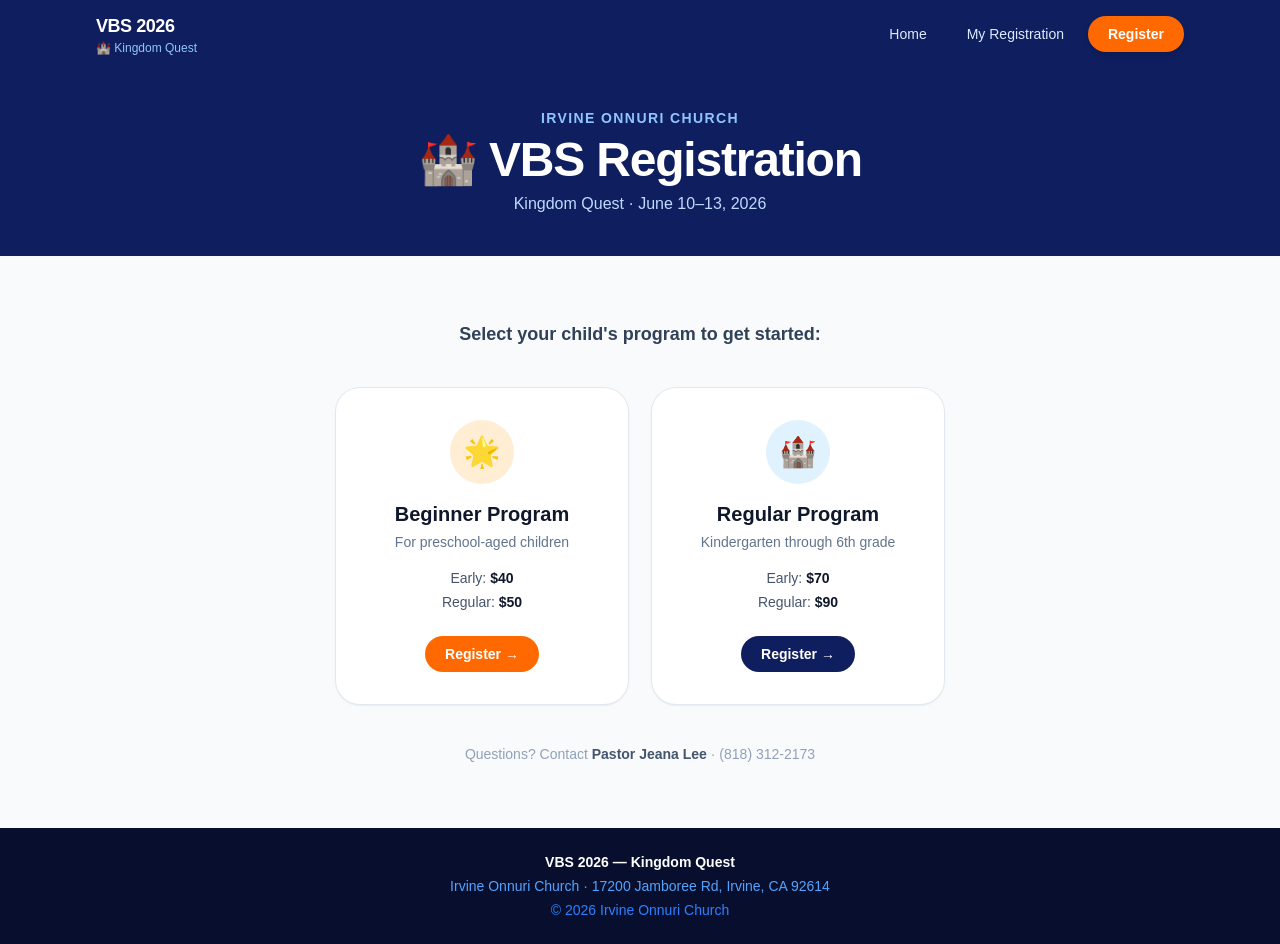
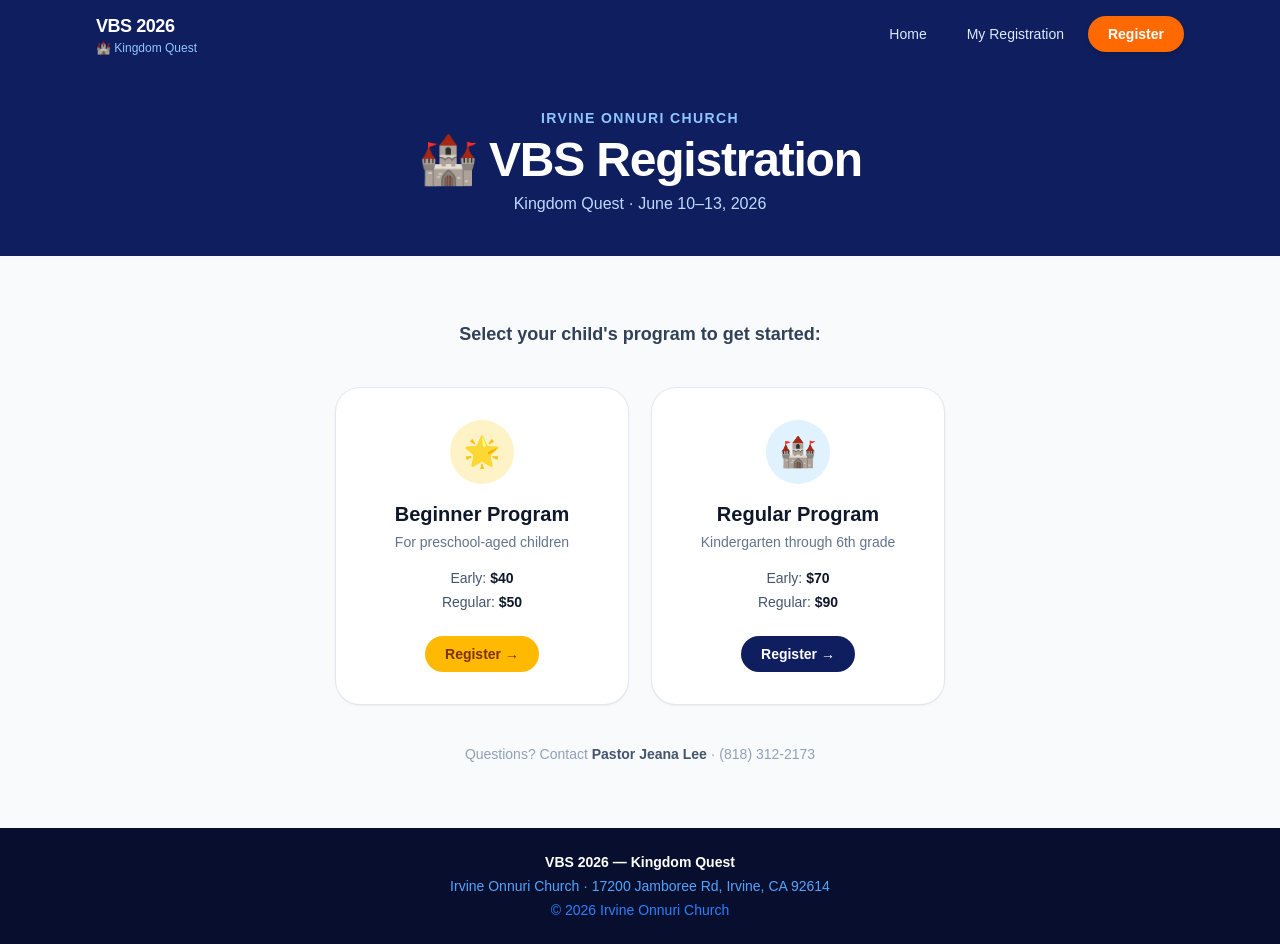
Before and after one commit to Irvine-Onnuri-Church/vbs-registration, a Next.js app: page /register in a window 1280 px wide. Built offline with nearby package versions, Linux system fonts and the light colour scheme; a web font is replaced by a local one.

Commit message:
added paypal

```diff
--- a/src/app/mypage/page.tsx
+++ b/src/app/mypage/page.tsx
@@ -1,9 +1,10 @@
 import MyPageClient from './MyPageClient';
 
-export default function MyPage({
+export default async function MyPage({
   searchParams,
 }: {
-  searchParams: { token?: string };
+  searchParams: Promise<{ token?: string }>;
 }) {
-  return <MyPageClient token={searchParams.token ?? null} />;
+  const { token } = await searchParams;
+  return <MyPageClient token={token ?? null} />;
 }
--- a/src/app/page.tsx
+++ b/src/app/page.tsx
@@ -48,7 +48,7 @@
                 <p className="font-semibold text-slate-900">Early $40 · Regular $50</p>
               </div>
             </div>
-            <span className="shrink-0 rounded-full bg-orange-500 px-5 py-2 text-sm font-bold text-white">Register</span>
+            <span className="shrink-0 rounded-full bg-amber-400 px-5 py-2 text-sm font-bold text-amber-900">Register</span>
           </Link>
 
           <Link
@@ -62,7 +62,7 @@
                 <p className="font-semibold text-slate-900">Early $70 · Regular $90</p>
               </div>
             </div>
-            <span className="shrink-0 rounded-full bg-orange-500 px-5 py-2 text-sm font-bold text-white">Register</span>
+            <span className="shrink-0 rounded-full bg-sky-600 px-5 py-2 text-sm font-bold text-white">Register</span>
           </Link>
         </section>
 
--- a/src/app/register/page.tsx
+++ b/src/app/register/page.tsx
@@ -18,9 +18,9 @@
           {/* Pre-K */}
           <Link
             href="/register/prek"
-            className="group flex flex-col items-center rounded-3xl bg-white p-8 text-center shadow-sm ring-1 ring-slate-200 transition hover:shadow-lg hover:ring-orange-300"
+            className="group flex flex-col items-center rounded-3xl bg-white p-8 text-center shadow-sm ring-1 ring-slate-200 transition hover:shadow-lg hover:ring-amber-300"
           >
-            <div className="flex h-16 w-16 items-center justify-center rounded-full bg-orange-100 text-3xl transition group-hover:bg-orange-200">
+            <div className="flex h-16 w-16 items-center justify-center rounded-full bg-amber-100 text-3xl transition group-hover:bg-amber-200">
               🌟
             </div>
             <h2 className="mt-4 text-xl font-bold text-slate-900">Beginner Program</h2>
@@ -29,7 +29,7 @@
               <p className="text-slate-600">Early: <span className="font-bold text-slate-900">$40</span></p>
               <p className="text-slate-600">Regular: <span className="font-bold text-slate-900">$50</span></p>
             </div>
-            <span className="mt-6 inline-flex items-center rounded-full bg-orange-500 px-5 py-2 text-sm font-bold text-white transition group-hover:bg-orange-400">
+            <span className="mt-6 inline-flex items-center rounded-full bg-amber-400 px-5 py-2 text-sm font-bold text-amber-900 transition group-hover:bg-amber-300">
               Register →
             </span>
           </Link>
--- a/src/components/PayPalButton.tsx
+++ b/src/components/PayPalButton.tsx
@@ -16,7 +16,7 @@
   onError: (message: string) => void;
 };
 
-const clientId = process.env.NODE_ENV !== 'production'
+const clientId = process.env.NEXT_PUBLIC_PAYPAL_MODE !== 'live'
   ? process.env.NEXT_PUBLIC_PAYPAL_CLIENT_ID_SANDBOX!
   : process.env.NEXT_PUBLIC_PAYPAL_CLIENT_ID!;
 
--- a/src/lib/paypal.ts
+++ b/src/lib/paypal.ts
@@ -1,4 +1,4 @@
-const isSandbox = process.env.NODE_ENV !== 'production';
+const isSandbox = process.env.NEXT_PUBLIC_PAYPAL_MODE !== 'live';
 
 export const PAYPAL_BASE_URL = isSandbox
   ? 'https://api-m.sandbox.paypal.com'
```
